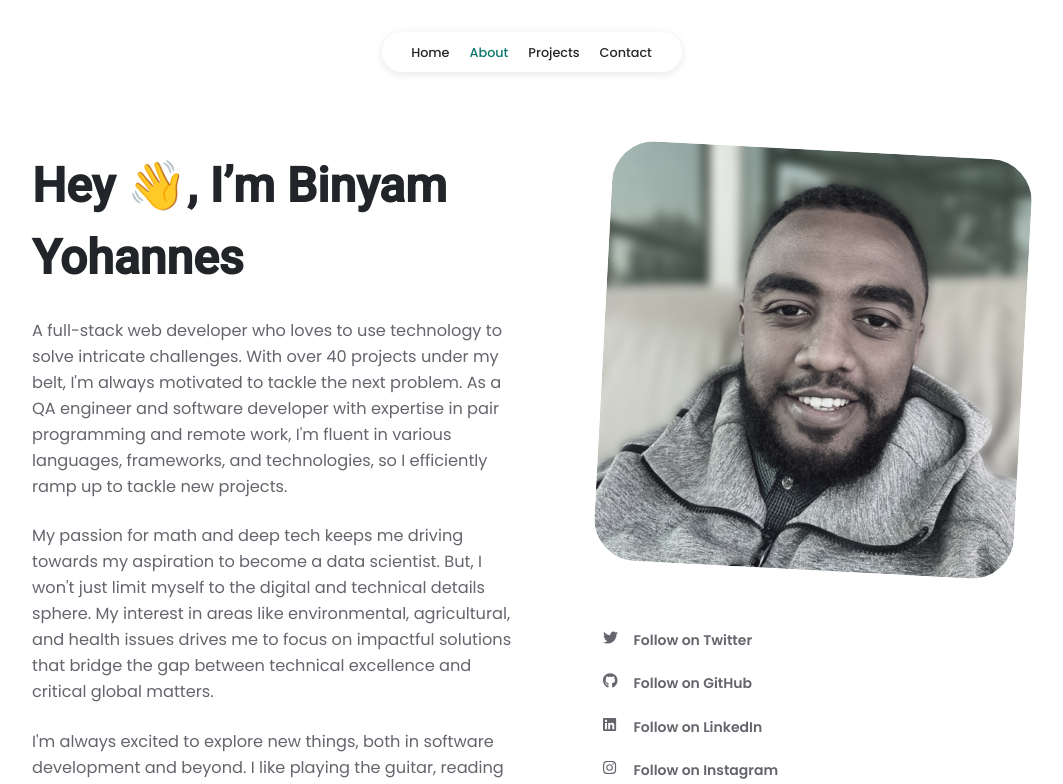
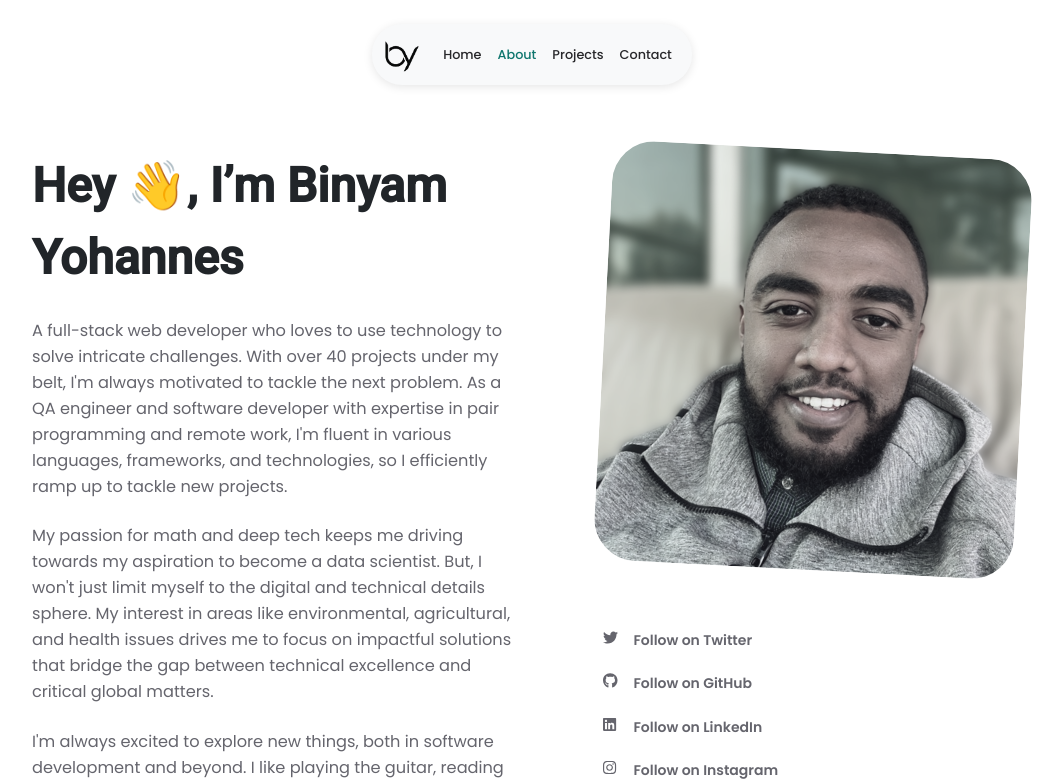
Before and after one commit to binyamolango/binyam_yohannes, a React (Create React App) app: page /about in a window 1280 px wide. Shown: the top 784 px of the page, without its empty margins (108-1171 px from the left). Built offline with nearby package versions, Linux system fonts and the light colour scheme.

Commit message:
Add navbar

```diff
--- a/src/components/common/navBar.jsx
+++ b/src/components/common/navBar.jsx
@@ -1,48 +1,78 @@
-import React from 'react';
+import React, { useState } from 'react';
 import { Link } from 'react-router-dom';
-// eslint-disable-next-line import/no-extraneous-dependencies
 import PropTypes from 'prop-types';
-
 import './styles/navBar.css';
 
 const NavBar = (props) => {
   const { active } = props;
+  const [showMenu, setShowMenu] = useState(false);
+
+  const toggleMenu = () => {
+    setShowMenu(!showMenu);
+  };
 
   return (
     <>
       <div className="nav-container">
-        <nav className="navbar">
-          <div className="nav-background">
-            <ul className="nav-list">
+        <nav className="navbar navbar-expand-lg navbar-light bg-light">
+          <div className="container">
+            <Link className="navbar-brand" to="/">
+              <div className="navbar__logo">
+                <img src="./favicon.png" alt="logo-img" />
+              </div>
+            </Link>
+            <button
+              className="navbar-toggler"
+              type="button"
+              onClick={toggleMenu}
+              aria-label="navbar-icon"
+            >
+              <span className="navbar-toggler-icon" />
+            </button>
+            <div
+              className={`collapse navbar-collapse ${
+                showMenu ? 'show' : ''
+              }`}
+            >
+              <ul className="navbar-nav ml-auto">
                 <li
-                className={
-                  active === 'home' ? 'nav-item active' : 'nav-item'
-                }
+                  className={`nav-item ${
+                    active === 'home' ? 'active' : ''
+                  }`}
                 >
-                <Link to="/">Home</Link>
+                  <Link className="nav-link" to="/">
+                    Home
+                  </Link>
                 </li>
                 <li
-                className={
-                  active === 'about' ? 'nav-item active' : 'nav-item'
-                }
+                  className={`nav-item ${
+                    active === 'about' ? 'active' : ''
+                  }`}
                 >
-                <Link to="/about">About</Link>
+                  <Link className="nav-link" to="/about">
+                    About
+                  </Link>
                 </li>
                 <li
-                className={
-                  active === 'projects' ? 'nav-item active' : 'nav-item'
-                }
+                  className={`nav-item ${
+                    active === 'projects' ? 'active' : ''
+                  }`}
                 >
-                <Link to="/projects">Projects</Link>
+                  <Link className="nav-link" to="/projects">
+                    Projects
+                  </Link>
                 </li>
                 <li
-                className={
-                  active === 'contact' ? 'nav-item active' : 'nav-item'
-                }
+                  className={`nav-item ${
+                    active === 'contact' ? 'active' : ''
+                  }`}
                 >
-                <Link to="/contact">Contact</Link>
+                  <Link className="nav-link" to="/contact">
+                    Contact
+                  </Link>
                 </li>
               </ul>
+            </div>
           </div>
         </nav>
       </div>
--- a/src/components/common/styles/navBar.css
+++ b/src/components/common/styles/navBar.css
@@ -13,17 +13,10 @@
   align-items: center;
   position: fixed;
   top: 3vh;
+  background: #fff;
+  border-radius: 30px;
   z-index: 999;
-}
-
-.nav-background {
-  width: 300px;
-  height: 40px;
-  padding-left: 0%;
-  padding-right: 0%;
-  background: #fff;
   box-shadow: 0 2px 10px rgba(0, 0, 0, 0.1);
-  border-radius: 40px;
 }
 
 .nav-list {
@@ -32,9 +25,6 @@
   gap: 1.25em;
   list-style: none;
   align-items: center;
-  margin-left: -20px;
-  margin-right: 13px;
-  margin-top: 11px;
 }
 
 .nav-item {
@@ -56,6 +46,14 @@
   transition: color 0.3s ease-in-out;
 }
 
+.navbar__logo {
+  width: 35px;
+}
+
+.navbar__logo img {
+  max-width: 100%;
+}
+
 @media (max-width: 600px) {
   .navbar {
     margin-left: 25%;
```
Lines whose indentation alone changed are shown as unchanged.
